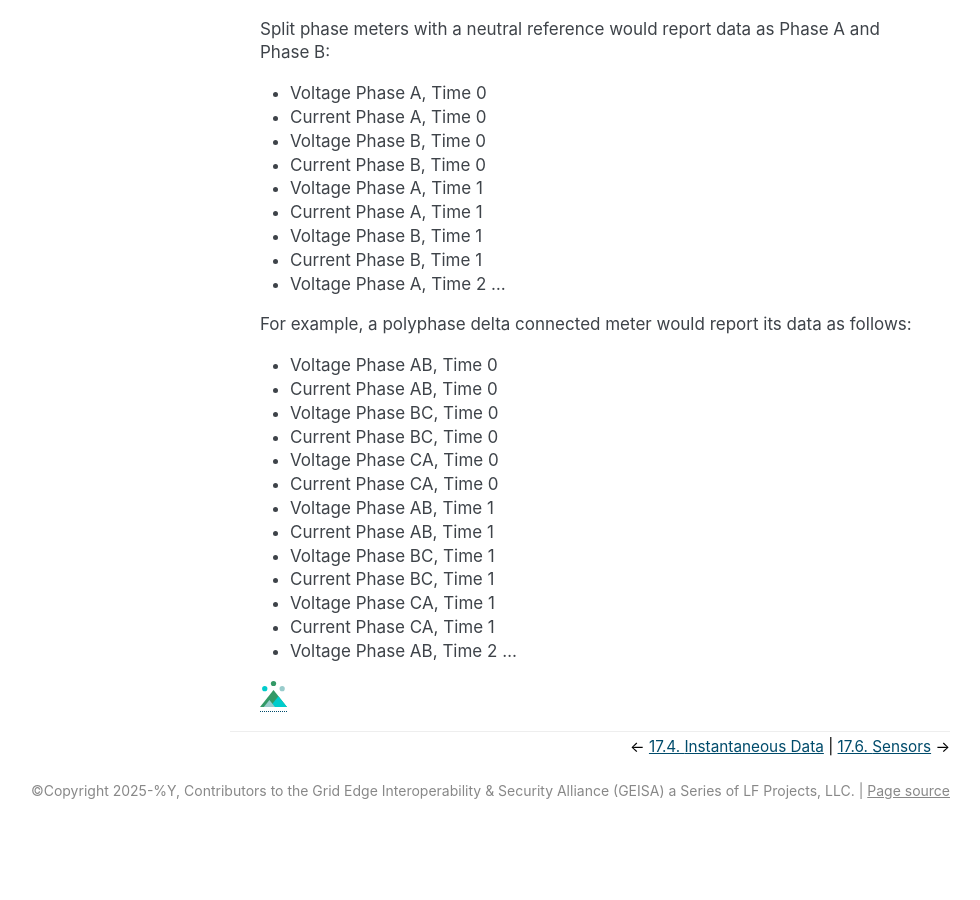
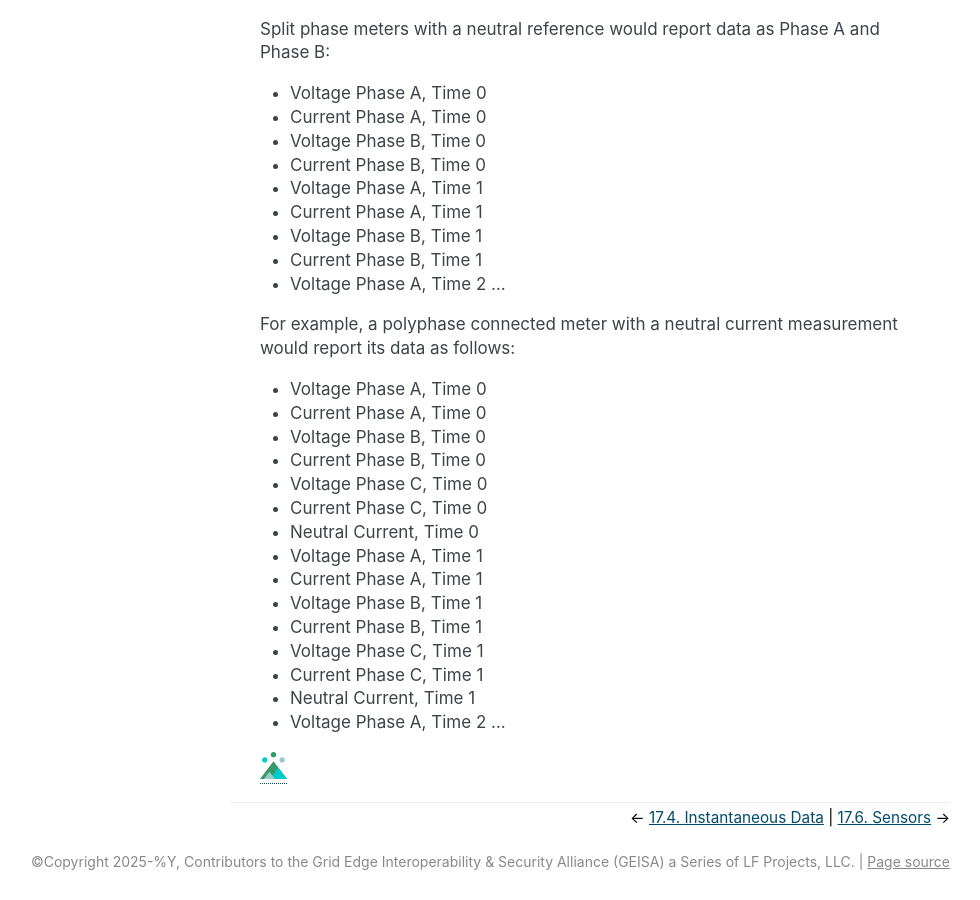
Before and after one commit to geisa/specification, a Sphinx documentation site: the page built from source/api/waveform.rst, in a window 1280 px wide and 900 px high, scrolled down 1306 px. Shown: the whole window, without its empty margins (160-1140 px from the left). Built offline with Sphinx 7.4.7, drawn with Linux system fonts in a browser that asks for light colours; before the commit the page ends 2135 px from its top, so only the background shows below that; some of the changed text lies outside the part shown.

Commit message:
Corrected waveform data descriptions.

```diff
--- a/source/api/waveform.rst
+++ b/source/api/waveform.rst
@@ -66,21 +66,24 @@ Split phase meters with a neutral reference would report data as Phase A and Pha
 - Current Phase B, Time 1
 - Voltage Phase A, Time 2 . . .
 
-For example, a polyphase delta connected meter would report its data as follows:
+For example, a polyphase connected meter with a neutral current measurement would report its data as follows:
 
-- Voltage Phase AB, Time 0
-- Current Phase AB, Time 0
-- Voltage Phase BC, Time 0
-- Current Phase BC, Time 0
-- Voltage Phase CA, Time 0
-- Current Phase CA, Time 0
-- Voltage Phase AB, Time 1
-- Current Phase AB, Time 1
-- Voltage Phase BC, Time 1
-- Current Phase BC, Time 1
-- Voltage Phase CA, Time 1
-- Current Phase CA, Time 1
-- Voltage Phase AB, Time 2 . . .
+- Voltage Phase A, Time 0
+- Current Phase A, Time 0
+- Voltage Phase B, Time 0
+- Current Phase B, Time 0
+- Voltage Phase C, Time 0
+- Current Phase C, Time 0
+- Neutral Current, Time 0
+- Voltage Phase A, Time 1
+- Current Phase A, Time 1
+- Voltage Phase B, Time 1
+- Current Phase B, Time 1
+- Voltage Phase C, Time 1
+- Current Phase C, Time 1
+- Neutral Current, Time 1
+- Voltage Phase A, Time 2 . . .
+
 
 
 
```
Also changed, not shown: other parts of source/api/waveform.rst (+1 -1 lines).
